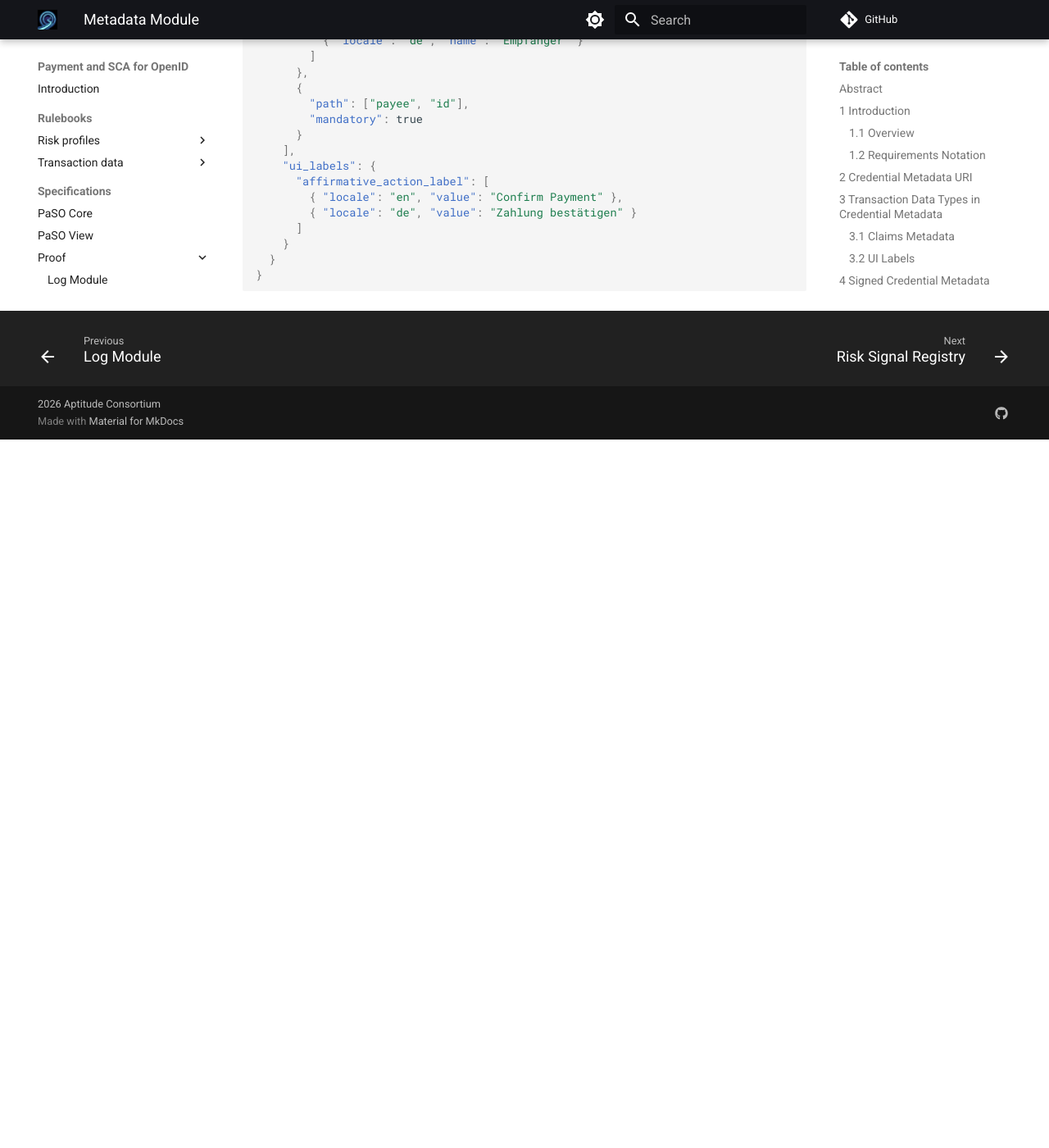
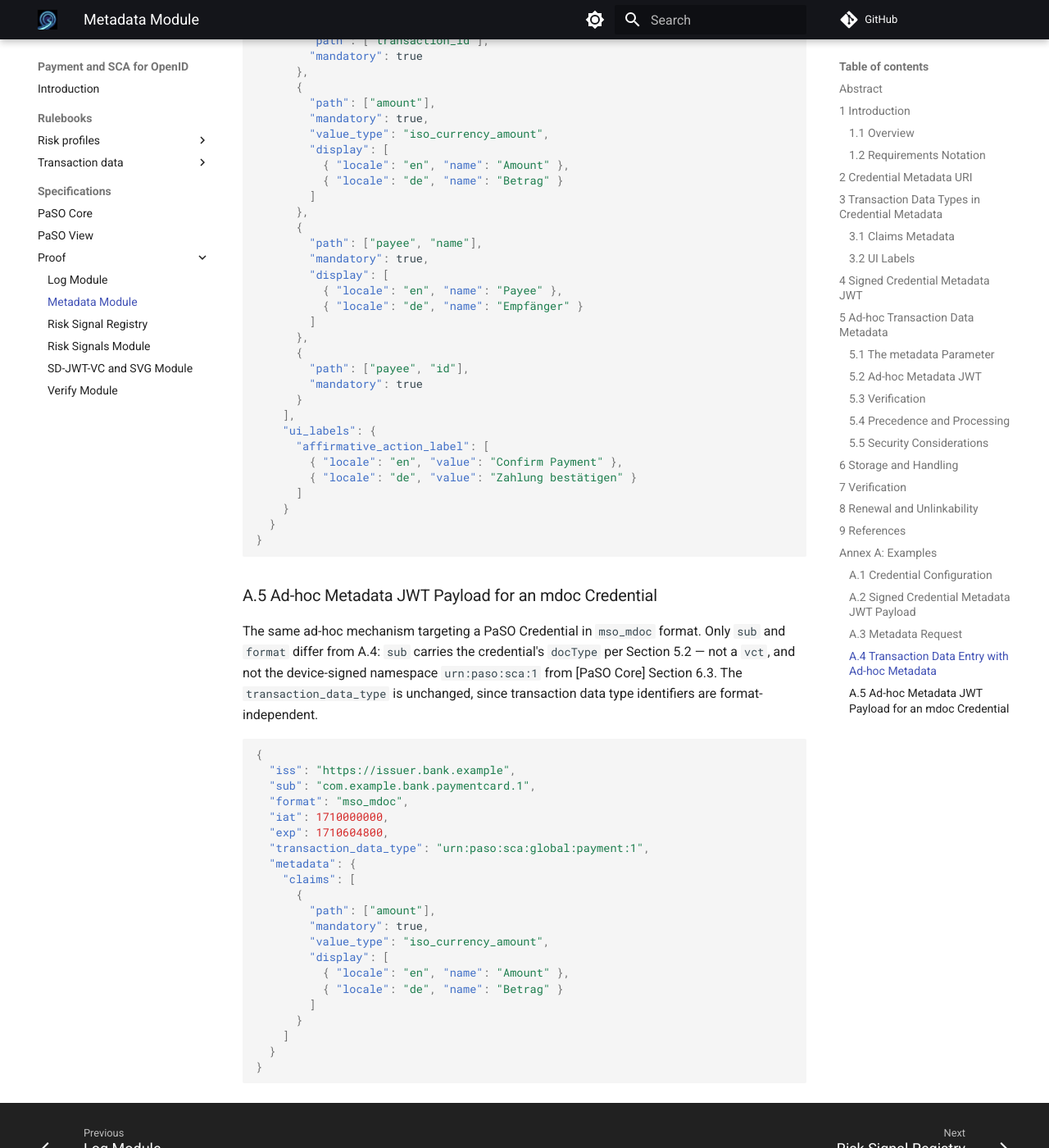
Before and after one commit to APTITUDE-Consortium/payments-and-sca-for-openid, an MkDocs documentation site: the page built from docs/specifications/proof/paso-proof-metadata.md, in a window 1280 px wide and 1400 px high, scrolled down 12687 px. Shown: the whole window at 82% size. Built offline with MkDocs 1.6.1 and Material for MkDocs 9.7.7, drawn with Linux system fonts in a browser that asks for light colours; comment, search, counter and statistics services are not loaded; the version menu is left out; before the commit the page ends 13223 px from its top, so only the background shows below that; some of the changed text lies outside the part shown.

Commit message:
Clarify `sub` claim as `vct`/mdoc `docType` in PaSO proof metadata
Specify that `sub` carries the SD-JWT-VC `vct` value or the mdoc MSO `docType`, note that ad-hoc transaction data metadata applies to all credential formats, forbid `urn:paso:sca:1` as a `sub` value, and add an mdoc ad-hoc metadata JWT example (A.5).

````diff
--- a/docs/specifications/proof/paso-proof-metadata.md
+++ b/docs/specifications/proof/paso-proof-metadata.md
@@ -87,7 +87,7 @@
   - `kid`: **REQUIRED** when the credential's issuer keys are instead published in a key set resolved via the credential format's issuer-key mechanism (e.g., [SD-JWT-VC] issuer metadata). Identifies the signing key within that key set. In this case, `x5c` **SHALL NOT** be used.
 - The JWT payload **SHALL** include:
   - `iss`: **REQUIRED**. The Credential Issuer Identifier.
-  - `sub`: **REQUIRED**. The credential type identifier as defined by the credential format (e.g., `vct` for [SD-JWT-VC], `doctype` for [mdoc]).
+  - `sub`: **REQUIRED**. The credential type identifier as defined by the credential format: the `vct` claim value for [SD-JWT-VC], or the `docType` value of the mobile security object (MSO) for [mdoc].
   - `format`: **REQUIRED**. The credential format identifier as defined in [OID4VCI] (e.g., `dc+sd-jwt`, `mso_mdoc`).
   - `iat`: **REQUIRED**. Issuance time.
   - `exp`: **REQUIRED**. Expiration time. The Attestation Provider **SHOULD** set a validity period appropriate for the rate of metadata change.
@@ -101,7 +101,7 @@
 
 ## 5 Ad-hoc Transaction Data Metadata
 
-This section defines an alternative mechanism for supplying transaction data type metadata. Instead of relying solely on the corresponding entry in the signed credential metadata JWT, the metadata for a transaction data type **MAY** be supplied ad hoc within the `transaction_data` entry itself, as a JWT signed by the Attestation Provider of the targeted PaSO Credential.
+This section defines an alternative mechanism for supplying transaction data type metadata. Instead of relying solely on the corresponding entry in the signed credential metadata JWT, the metadata for a transaction data type **MAY** be supplied ad hoc within the `transaction_data` entry itself, as a JWT signed by the Attestation Provider of the targeted PaSO Credential. This mechanism applies to PaSO Credentials of every credential format supported by [PaSO Core], including [SD-JWT-VC] and [mdoc]; only the values of the `sub` and `format` claims (Section 5.2) are format-specific.
 
 ### 5.1 The `metadata` Parameter
 
@@ -118,13 +118,15 @@
   - `typ`: set to `adhoc-transaction-metadata+jwt`.
 - The JWT payload **SHALL** include:
   - `iss`: **REQUIRED**. The Credential Issuer Identifier.
-  - `sub`: **REQUIRED**. The credential type identifier as defined by the credential format (e.g., `vct` for [SD-JWT-VC], `doctype` for [mdoc]).
+  - `sub`: **REQUIRED**. The credential type identifier as defined by the credential format: the `vct` claim value for [SD-JWT-VC], or the `docType` value of the mobile security object (MSO) for [mdoc].
   - `format`: **REQUIRED**. The credential format identifier as defined in [OID4VCI] (e.g., `dc+sd-jwt`, `mso_mdoc`).
   - `iat`: **REQUIRED**. Issuance time.
   - `exp`: **REQUIRED**. Expiration time. The Attestation Provider **SHOULD** choose a validity period that bounds how long Relying Parties can cache and reuse the JWT.
   - `transaction_data_type`: **REQUIRED**. The transaction data type identifier the metadata applies to, following the structure defined in [PaSO Core] Section 5.2. It **SHALL** equal the `type` of the enclosing `transaction_data` entry.
   - `metadata`: **REQUIRED**. An object with the same structure as a single `transaction_data_types` entry value as defined in Section 3, i.e. containing `claims` per Section 3.1, `ui_labels` per Section 3.2 where applicable, and any additional parameters. The requirements of Sections 3.1 and 3.2 apply unchanged.
 - The JWT **SHALL** be signed using an algorithm appropriate for the key in the `x5c` leaf certificate.
+
+The credential type identifier bound by `sub` is unrelated to the device-signed namespace `urn:paso:sca:1` defined in [PaSO Core] Section 6.3: that namespace identifies where the SCA response claims are placed within an mdoc presentation and is not a credential type identifier. For an [mdoc] PaSO Credential, `sub` carries the credential's `docType` and `format` is `mso_mdoc`.
 
 ### 5.3 Verification
 
@@ -182,7 +184,7 @@
 4. Verify that the `iss` claim matches the Credential Issuer Identifier.
 5. Verify that the `exp` claim has not passed.
 6. Verify the credential binding:
-   - The `sub` claim **SHALL** match the credential's type identifier as defined by the credential format (e.g., `vct` for [SD-JWT-VC], `doctype` for [mdoc]).
+   - The `sub` claim **SHALL** match the credential's type identifier as defined by the credential format: the `vct` claim of the credential for [SD-JWT-VC], or the `docType` of the mobile security object (MSO) for [mdoc]. The device-signed namespace `urn:paso:sca:1` ([PaSO Core] Section 6.3) is not a credential type identifier and **SHALL NOT** be accepted as a `sub` value.
    - When the credential carries an `x5c` certificate chain:
      - The root CA in the metadata JWT's `x5c` chain **SHALL** be the same as the root CA in the credential's `x5c` chain.
      - The Subject of the leaf certificate in the metadata JWT's `x5c` chain **SHALL** match the Subject of the leaf certificate in the credential's `x5c` chain.
@@ -374,3 +376,31 @@
   }
 }
 ```
+
+### A.5 Ad-hoc Metadata JWT Payload for an mdoc Credential
+
+The same ad-hoc mechanism targeting a PaSO Credential in `mso_mdoc` format. Only `sub` and `format` differ from A.4: `sub` carries the credential's `docType` per Section 5.2 — not a `vct`, and not the device-signed namespace `urn:paso:sca:1` from [PaSO Core] Section 6.3. The `transaction_data_type` is unchanged, since transaction data type identifiers are format-independent.
+
+```json
+{
+  "iss": "https://issuer.bank.example",
+  "sub": "com.example.bank.paymentcard.1",
+  "format": "mso_mdoc",
+  "iat": 1710000000,
+  "exp": 1710604800,
+  "transaction_data_type": "urn:paso:sca:global:payment:1",
+  "metadata": {
+    "claims": [
+      {
+        "path": ["amount"],
+        "mandatory": true,
+        "value_type": "iso_currency_amount",
+        "display": [
+          { "locale": "en", "name": "Amount" },
+          { "locale": "de", "name": "Betrag" }
+        ]
+      }
+    ]
+  }
+}
+```
````
